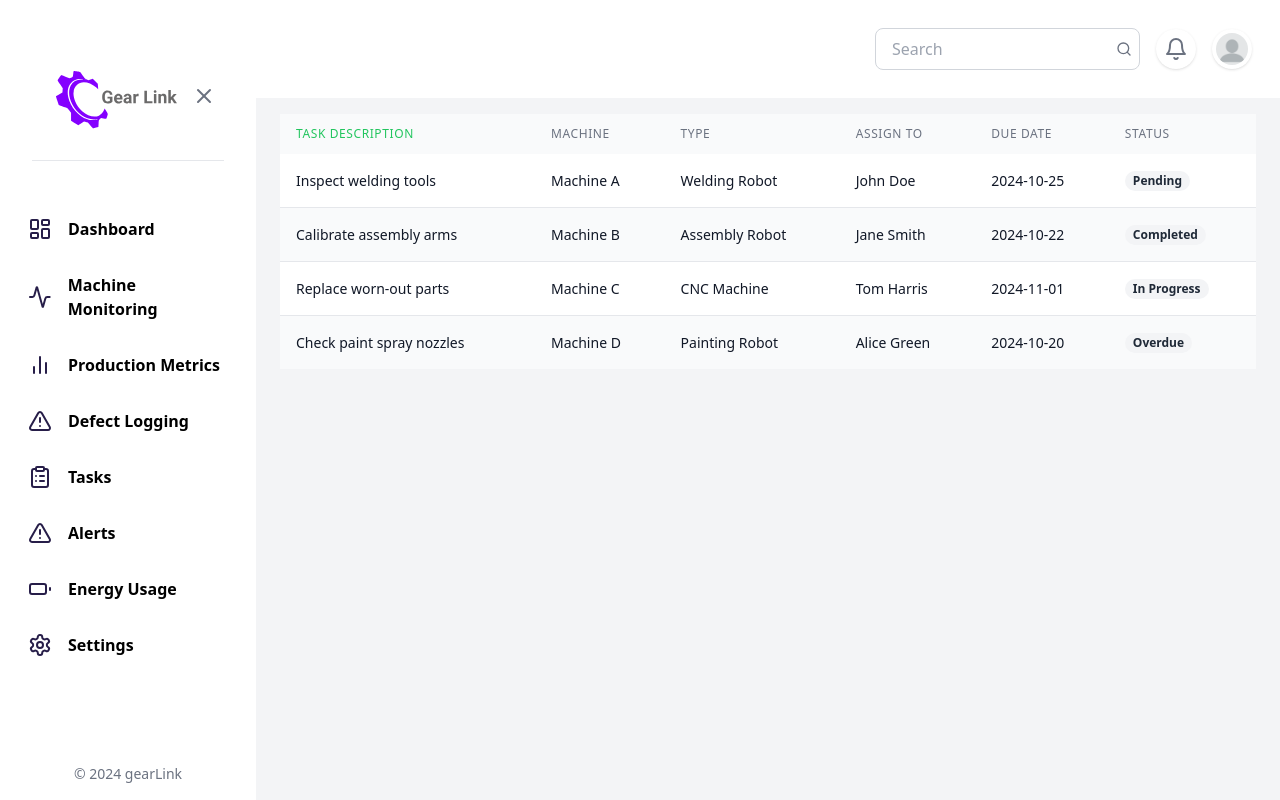
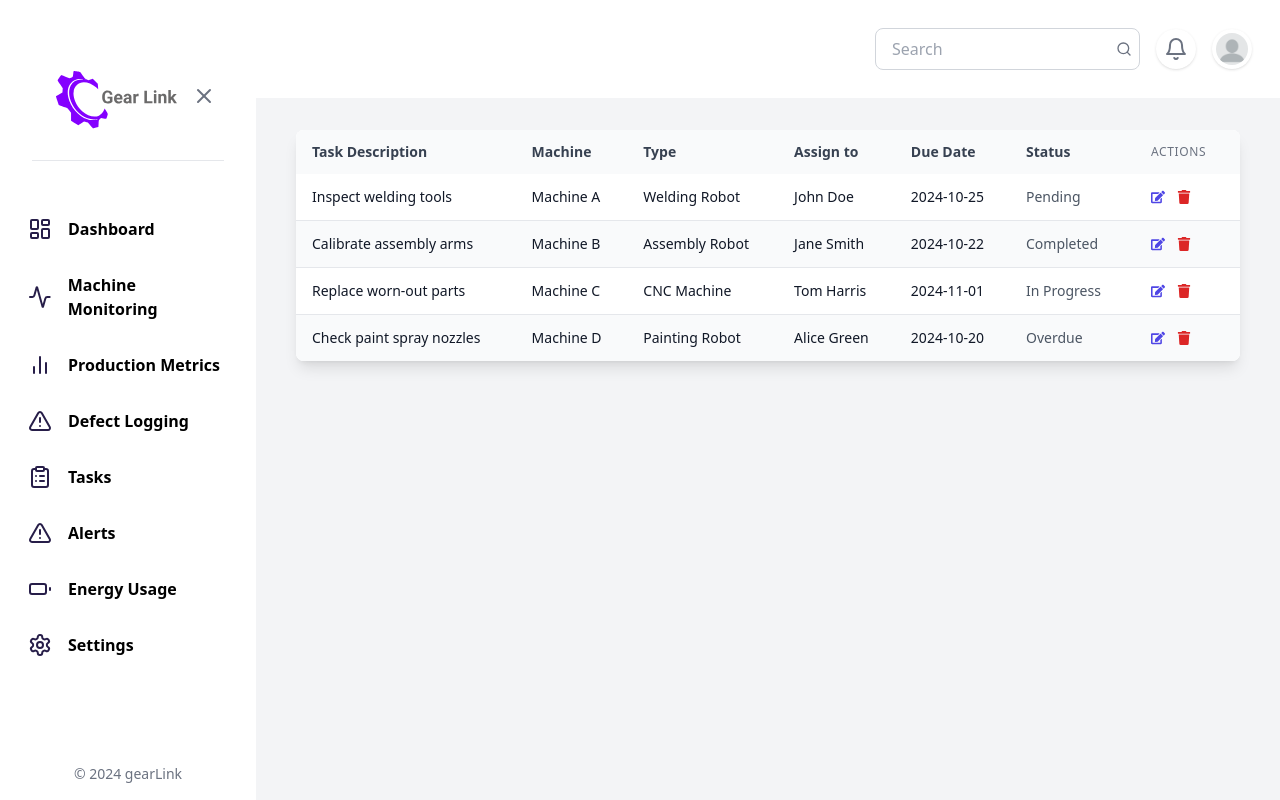
Before and after one commit to bokhtachekhawla/devfest2024-frontend, a Next.js app: page /tasks in a window 1280 px wide. Built offline with nearby package versions, Linux system fonts and the light colour scheme.

Commit message:
fix desc in landing page

```diff
--- a/app/(logged_in)/tasks/page.tsx
+++ b/app/(logged_in)/tasks/page.tsx
@@ -1,12 +1,13 @@
 "use client"
-import { Tables } from "@/components/common-components/Tables";
+// import { Tables } from "@/components/common-components/Tables";
+import { TaskTable } from "@/components/tasks/taskTable";
 import { taskTableBody, tasktableHeaders } from "@/constants";
 import { DashboardProps } from "@/types";
 
 
 export default function TaskPage({  }: DashboardProps) {
     return (
-          <Tables headers={tasktableHeaders} body={taskTableBody} />
+          <TaskTable headers={tasktableHeaders} body={taskTableBody} />
 
     )
   }
--- a/app/page.tsx
+++ b/app/page.tsx
@@ -24,13 +24,8 @@ export default function Home() {
         </div>
 
         <div className="py-2 mx-5 ">
-          <p className="text-text_black font-semibold  lg:text-xl text-base xl:text-justify xl:max-w-[40vw] text-center leading-relaxed px-6 p-6">
-            Car manufacturing relies on a smooth, fast-paced process
-            where machines and workers must work in perfect harmony.
-            Every step—like stamping metal sheets into car doors or
-            welding frames together—needs to be precise to meet the high
-            demand for vehicles. To stay competitive, the factory must
-            focus on efficiency and coordination
+          <p className="text-text_black font-semibold  lg:text-xl text-sans xl:text-justify xl:max-w-[70vw] text-center leading-relaxed px-6 p-6 items-center">
+          It provides real-time data on machine performance and production processes, ensuring efficiency and precision at every stage. By enhancing coordination between machines and workers, GearLink helps manufacturers stay updated in real time in the fast-paced automotive industry.
           </p>
           <div className="flex justify-center mt-6 py-4">
             <Link href="/login">
--- a/components/tasks/taskTable.tsx
+++ b/components/tasks/taskTable.tsx
@@ -1,16 +1,30 @@
 import React from 'react';
 import { MetricsTableProps } from '@/types/index';
+import { FaEdit, FaTrash } from 'react-icons/fa';
 
 export const TaskTable: React.FC<MetricsTableProps> = ({ headers, body }) => {
     // Function to get the status color based on status value
+    // const getStatusColor = (status: string) => {
+    //     switch (status) {
+    //         case 'in progress':
+    //             return 'text-orange-500';
+    //         case 'undone':
+    //             return 'text-red-500';
+    //         case 'done':
+    //             return 'text-green-500';
+    //         default:
+    //             return 'text-gray-600';
+    //     }
+    // };
+
     const getStatusColor = (status: string) => {
         switch (status) {
-            case 'in progress':
-                return 'text-orange-500';
-            case 'undone':
+            case 'running':
+                return 'text-purple-600';
+            case 'ideal':
+                return 'text-green-500';
+            case 'maintenance':
                 return 'text-red-500';
-            case 'done':
-                return 'text-green-500';
             default:
                 return 'text-gray-600';
         }
@@ -18,14 +32,6 @@ export const TaskTable: React.FC<MetricsTableProps> = ({ headers, body }) => {
 
     return (
         <div className="p-4">
-            <div className="flex justify-end gap-4 mb-3">
-                <button className="bg-purple_button text-white py-2 px-7 rounded hover:bg-purple-700">
-                    Edit Task
-                </button>
-                <button className="bg-purple_button text-white py-2 px-7 rounded hover:bg-purple-700">
-                    Delete Task
-                </button>
-            </div>
             <div className="overflow-auto bg-white rounded-lg shadow-lg">
                 <table className="w-full bg-white">
                     <thead className="bg-gray-50">
@@ -40,6 +46,7 @@ export const TaskTable: React.FC<MetricsTableProps> = ({ headers, body }) => {
                                     {header.label}
                                 </th>
                             ))}
+                                          <th className="px-6 py-3 text-left text-xs font-medium text-gray-500 uppercase tracking-wider">Actions</th>
                         </tr>
 
 
@@ -68,8 +75,27 @@ export const TaskTable: React.FC<MetricsTableProps> = ({ headers, body }) => {
                                         >
                                             {cellData}
                                         </td>
+
                                     );
                                 })}
+                                <td className="px-6 py-4 whitespace-nowrap text-sm font-medium flex space-x-2">
+                  <button
+                    type="button"
+                    className="text-indigo-600 hover:text-indigo-900 flex items-center transition duration-150 ease-in-out"
+                    aria-label="Edit"
+                    onClick={() =>{} }
+                  >
+                    <FaEdit className="mr-1" />
+                  </button>
+                  <button
+                    type="button"
+                    className="text-red-600 hover:text-red-900 flex items-center transition duration-150 ease-in-out"
+                    aria-label="Delete"
+                    onClick={() => {}}
+                  >
+                    <FaTrash className="mr-1" />
+                  </button>
+                </td>
                             </tr>
                         ))}
                     </tbody>
```
